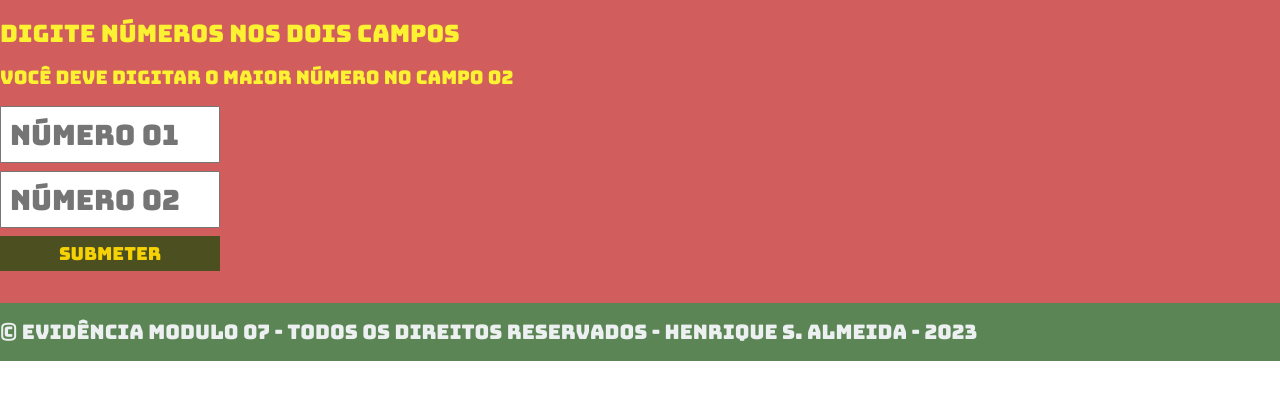
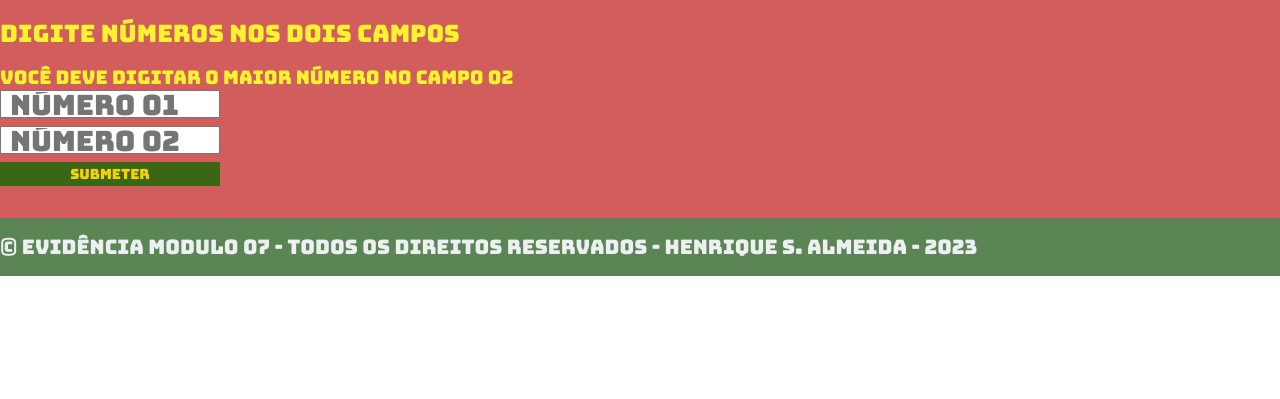
Before and after one commit to HenriqueSchneiderAlmeida/exercicio_html_js, a plain HTML site: page index.html in a window 1280 px wide. Shown: the part 81-480 px from the top of the page. Drawn offline with Linux system fonts and the light colour scheme.

Commit message:
ajuste css

```diff
--- a/main.css
+++ b/main.css
@@ -11,7 +11,7 @@ form button {
     font-weight: normal;
 }
 
-body, input, textarea {
+body, input {
     font-family: 'bungee', cursive;
 }
 
@@ -64,6 +64,7 @@ section p {
 form input {
     display: block;
     width: 220px;
+    height: 28px;
     margin-bottom: 8px;
     font-size: 28px;
     padding: 8px;
@@ -72,20 +73,14 @@ form input {
 form button {
     display: block;
     width: 220px;
+    height: auto;
     margin-bottom: 6px;
-    padding: 6px;
-}
-
-section h3 {
-    margin-bottom: 16px;
-}
-
-form button {
-    background-color: #0b4800aa;
+    padding: 3px;
+    background-color: #106a00c5;
     color: #f5d105;
     border: none;
     cursor: pointer;
-    font-size: 18px;
+    font-size: 14px;
 }
 
 form button:hover {
```
